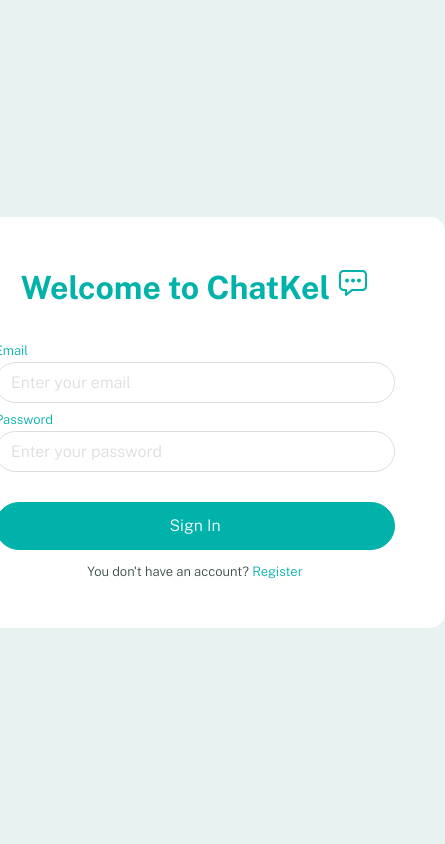
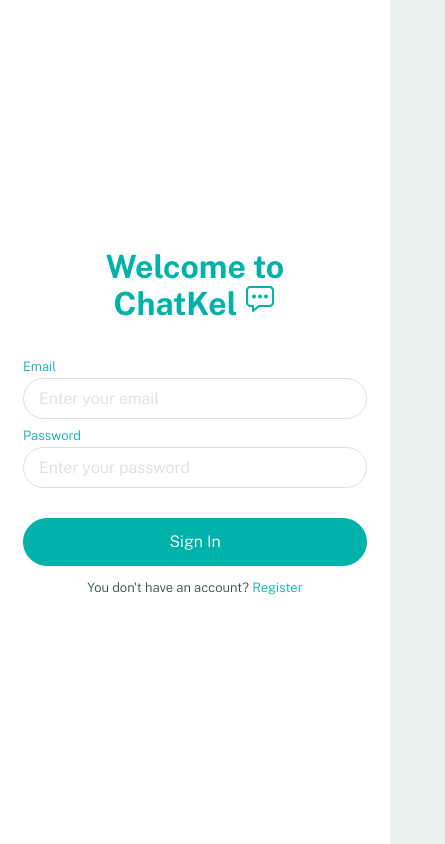
Before and after one commit to mchldavid/chat-kel, a React (Create React App) app: page /login in a window 390 px wide. Shown: the whole page, 445 px wide, since content can reach past the window. Built offline with nearby package versions, Linux system fonts and the light colour scheme; no server answers; what javascript-time-ago would draw is missing.

Commit message:
mobile responsive Login and Register page

```diff
--- /dev/null
+++ b/src/abstract/_mixin.scss
@@ -0,0 +1,17 @@
+@mixin mobile {
+  @media screen and (max-width: 480px) {
+    @content;
+  }
+}
+
+@mixin tablet {
+  @media screen and (max-width: 768px) {
+    @content;
+  }
+}
+
+@mixin laptop {
+  @media screen and (max-width: 1200px) {
+    @content;
+  }
+}
--- a/src/abstract/index.scss
+++ b/src/abstract/index.scss
@@ -1,2 +1,3 @@
 @forward "./color";
 @forward "./box";
+@forward "./mixin";
--- a/src/pages/Login/login.scss
+++ b/src/pages/Login/login.scss
@@ -6,6 +6,11 @@
   align-items: center;
   box-sizing: border-box;
   width: 500px;
+
+  @include mobile {
+    width: 100vw;
+    height: 100vh;
+  }
 
   .wrapper {
     display: flex;
@@ -16,12 +21,25 @@
     padding: 50px;
     border-radius: $radius-card;
 
+    @include mobile {
+      width: 100vw;
+      height: 100%;
+      justify-content: center;
+      align-items: center;
+      border-radius: 0px;
+      padding: clamp(1.25rem, -5.875rem + 30vw, 3.125rem);
+    }
+
     .title {
       display: flex;
       justify-content: center;
       margin-bottom: 25px;
       font-weight: 700;
       color: $text-primary-color;
+
+      @include mobile {
+        text-align: center;
+      }
     }
     form {
       display: flex;
@@ -33,21 +51,20 @@
         align-items: center;
         color: $text-primary-color;
         font-size: 13px;
-        transition: all .3s;
+        transition: all 0.3s;
       }
 
       div label {
         font-size: 13px;
         margin-bottom: 5px;
-
       }
-      div input{
+      div input {
         width: 100%;
         margin-bottom: 10px;
         box-sizing: border-box;
       }
 
-      button{
+      button {
         margin-top: 20px;
       }
     }
--- a/src/pages/Register/register.scss
+++ b/src/pages/Register/register.scss
@@ -6,6 +6,11 @@
   align-items: center;
   box-sizing: border-box;
   width: 500px;
+
+  @include mobile {
+    width: 100vw;
+    height: 100vh;
+  }
 
   .wrapper {
     display: flex;
@@ -16,16 +21,27 @@
     background-color: $bg-color-1;
     border-radius: $radius-card;
 
+    @include mobile {
+      width: 100vw;
+      height: 100vh;
+      justify-content: center;
+      align-items: center;
+      border-radius: 0px;
+      padding: clamp(1.25rem, -5.875rem + 30vw, 3.125rem);
+    }
+
     .title {
       display: flex;
       justify-content: center;
       margin-bottom: 25px;
       font-weight: 700;
       color: $text-primary-color;
+      text-align: center;
     }
     form {
       display: flex;
       flex-direction: column;
+      width: 100%;
 
       .upload-button{
         margin-top: 10px;
```
